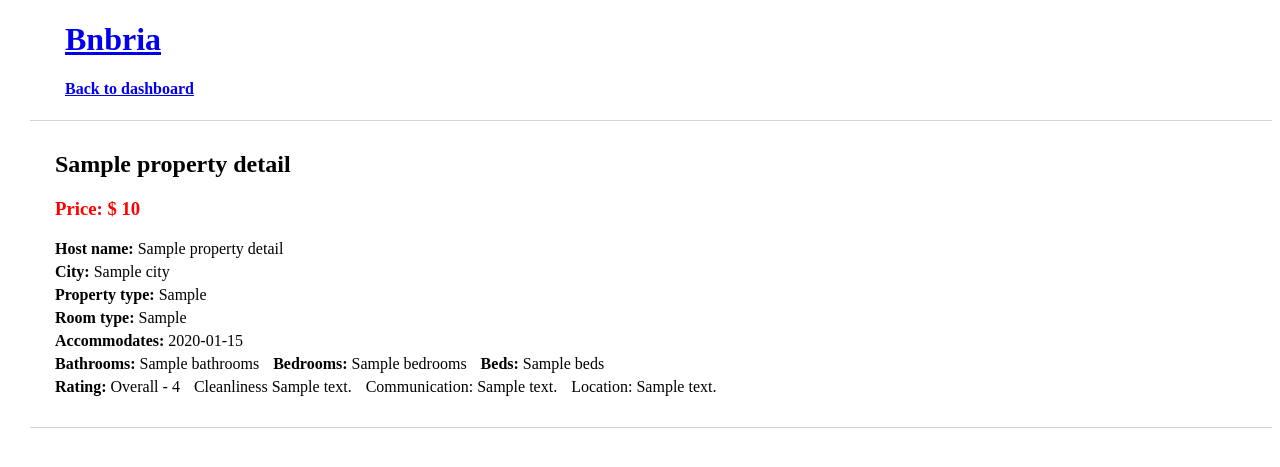
After one commit to XZhouQD/COMP9321-Project, a Flask app: template client/templates/properties.html in a window 1280 px wide. The commit adds this page. Shown: the top 467 px of the page. Run offline with Flask 2, Linux system fonts and the light colour scheme; the template is opened without the code that fills it: most values are stand-ins (such as "Sample title", 1, 10 or a date in 2020).

Commit message:
frontend filter part done

```diff
--- a/client/run.py
+++ b/client/run.py
@@ -169,6 +169,39 @@ def delete_property():
         return redirect(url_for('page_not_found'))
 
 
+@app.route('/property_filter', methods=['GET', 'POST'])
+def property_filter():
+    if is_login:
+        api_url = server_url + 'property_list'
+        header = {'AUTH-TOKEN': token}
+        if request.method == 'POST':
+            page = request.form['page']
+            params = {
+                'min_price': int(request.form['min_price']),
+                'max_price': int(request.form['max_price']),
+                'suburb': request.form['suburb'],
+                'property_type': request.form['property_type'],
+                'room_type': request.form['room_type'],
+                'accommodates': int(request.form['accommodates']),
+                'cleanliness rating weight': int(request.form['cleanliness rating weight']),
+                'location rating weight': int(request.form['location rating weight']),
+                'communication rating weight': int(request.form['communication rating weight']),
+                'order_by': request.form['order_by'],
+                'sorting': request.form['sorting'],
+                'page': request.form['page']
+            }
+            resp = requests.get(api_url, headers=header, params=params)
+            if resp.ok:
+                return render_template('filter.html', property_list=resp.json()['list'], pages=resp.json()['total'], page=page)
+            else:
+                return render_template('filter.html', message=resp.json()['message'])
+        else:
+            resp = requests.get(api_url, headers=header)
+            return render_template('filter.html', property_list=resp.json()['list'], pages=resp.json()['total'])
+    else:
+        return redirect(url_for('page_not_found'))
+
+
 
 @app.route('/logout', methods=['GET'])
 def logout():
--- a/client/templates/dashboard.html
+++ b/client/templates/dashboard.html
@@ -8,7 +8,7 @@
 <div style="margin-top: 40px"><a href="{{ url_for('get_property') }}">Get property</a> - Get a property info</div>
 <div><a href="{{ url_for('add_property') }}">New property</a> - Add a new property</div>
 <div><a href="{{ url_for('delete_property') }}">Delete property</a> - delete a property</div>
-<div style="margin-top: 40px">Property filter - Get a property list by many different arguments</div>
+<div style="margin-top: 40px"><a href="{{ url_for('property_filter') }}">Property filter</a> - Get a property list by many different arguments</div>
 <div>Get date price - Get properties datetime and price by ID</div>
 <div style="margin-top: 40px">Price trend - Prediction for the property price in specific date.</div>
 <div>Predict price - Get estimated price for property by estimating similar properties in the neighbourhood</div>
--- a/client/templates/delete_property.html
+++ b/client/templates/delete_property.html
@@ -6,7 +6,7 @@
 </head>
 <body style="text-align: center">
     <form method="post" style="margin-top: 20px">
-        <h2>Get property:</h2>
+        <h2>Delete property:</h2>
         <div style="font-size: 14px; color: red; margin-bottom: 20px">{{ message }}</div>
         <div><b>property id:</b> <input type="text" name="to_delete" class="text-bar"></div>
         <button class="login-button">Delete</button>
--- /dev/null
+++ b/client/templates/properties.html
@@ -0,0 +1,36 @@
+<!DOCTYPE html>
+<html lang="en">
+<head>
+    <h1 style="text-align: left; margin-left: 10px;"><a href="{{url_for('home')}}">Bnbria</a></h1>
+    <h4 style="text-align: left; margin-left: 10px;"><a href="{{url_for('dashboard')}}">Back to dashboard</a></h4>
+    <div style="border-bottom: 1px lightgrey solid; width: 100%; height: 1px"></div>
+</head>
+<body style="text-align: left; text-indent: 25px; margin-left: 30px">
+{% for property_details in property_list %}
+<div>
+    <h2 style="margin-top:30px">{{ property_details['name'] }}</h2>
+    <h3 style="margin-top:5px; color:red"><b>Price: </b>$ {{ property_details['price'] }}</h3>
+    <div style="margin-top:20px"><b>Host name: </b>{{ property_details['host_name'] }}</div>
+    <div style="margin-top:5px"><b>City: </b>{{ property_details['city'] }}</div>
+    <div style="margin-top:5px"><b>Property type: </b>{{ property_details['property_type'] }}</div>
+    <div style="margin-top:5px"><b>Room type: </b>{{ property_details['room_type'] }}</div>
+    <div style="margin-top:5px"><b>Accommodates: </b>{{ property_details['accommodates'] }}</div>
+    <div style="margin-top:5px">
+        <b>Bathrooms: </b>{{ property_details['bathrooms'] }}
+        <b style="margin-left: 10px">Bedrooms: </b>{{ property_details['bedrooms'] }}
+        <b style="margin-left: 10px">Beds: </b>{{ property_details['beds'] }}
+    </div>
+    <div style="margin-top:5px">
+        <b>Rating:</b> <a>Overall - </a>{{ property_details['review_scores_rating'] }}
+        <a style="margin-left: 10px">Cleanliness </a>{{ property_details['review_scores_cleanliness'] }}
+        <a style="margin-left: 10px">Communication: </a>{{ property_details['review_scores_communication'] }}
+        <a style="margin-left: 10px">Location: </a>{{ property_details['review_scores_location'] }}
+    </div>
+    <div style="border-bottom: 1px lightgrey solid; width: 100%; height: 1px; margin-top:30px"></div>
+</div>
+{% endfor %}
+
+
+
+</body>
+</html>
```
Also changed, not shown: client/templates/filter.html (added, +71 -0 lines).
